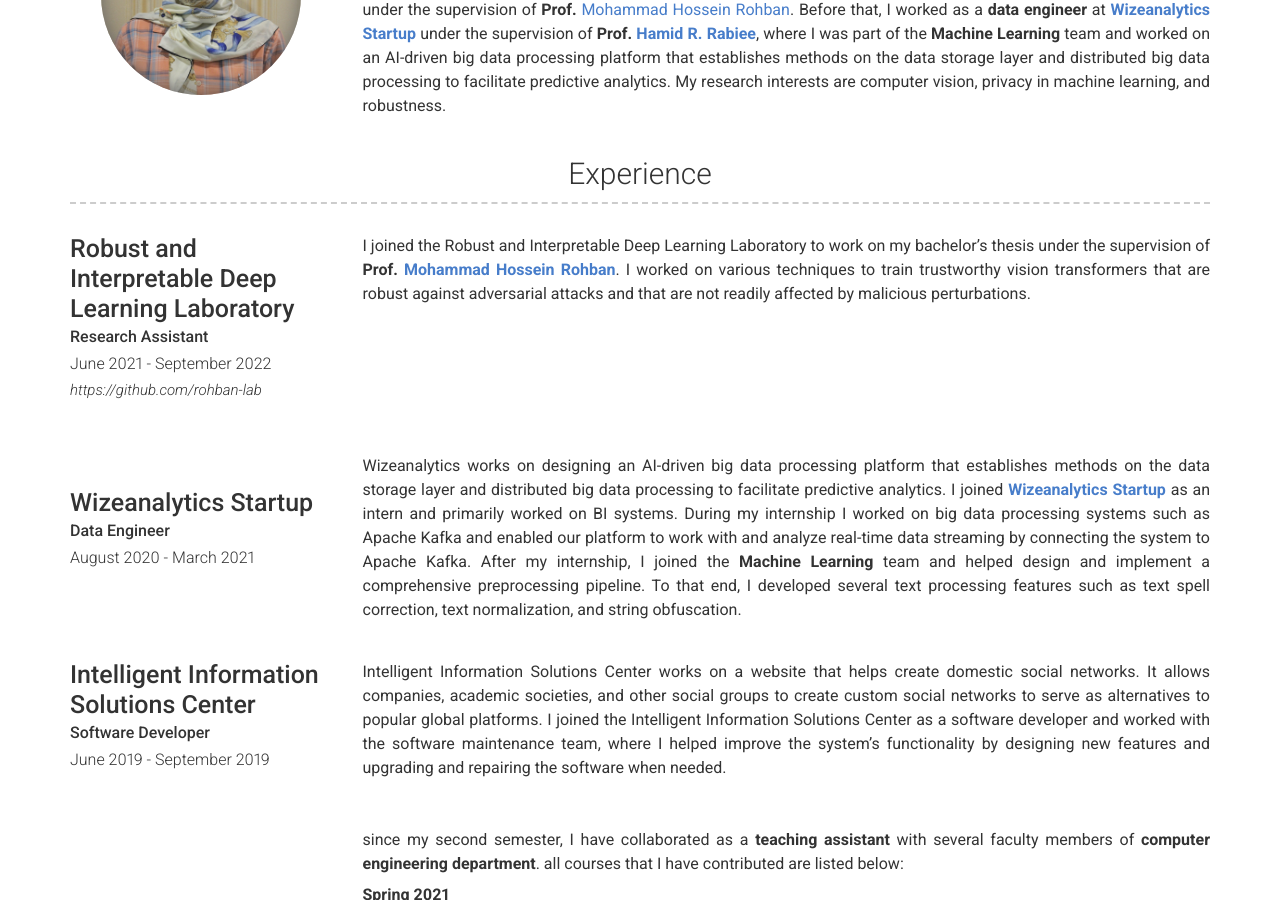
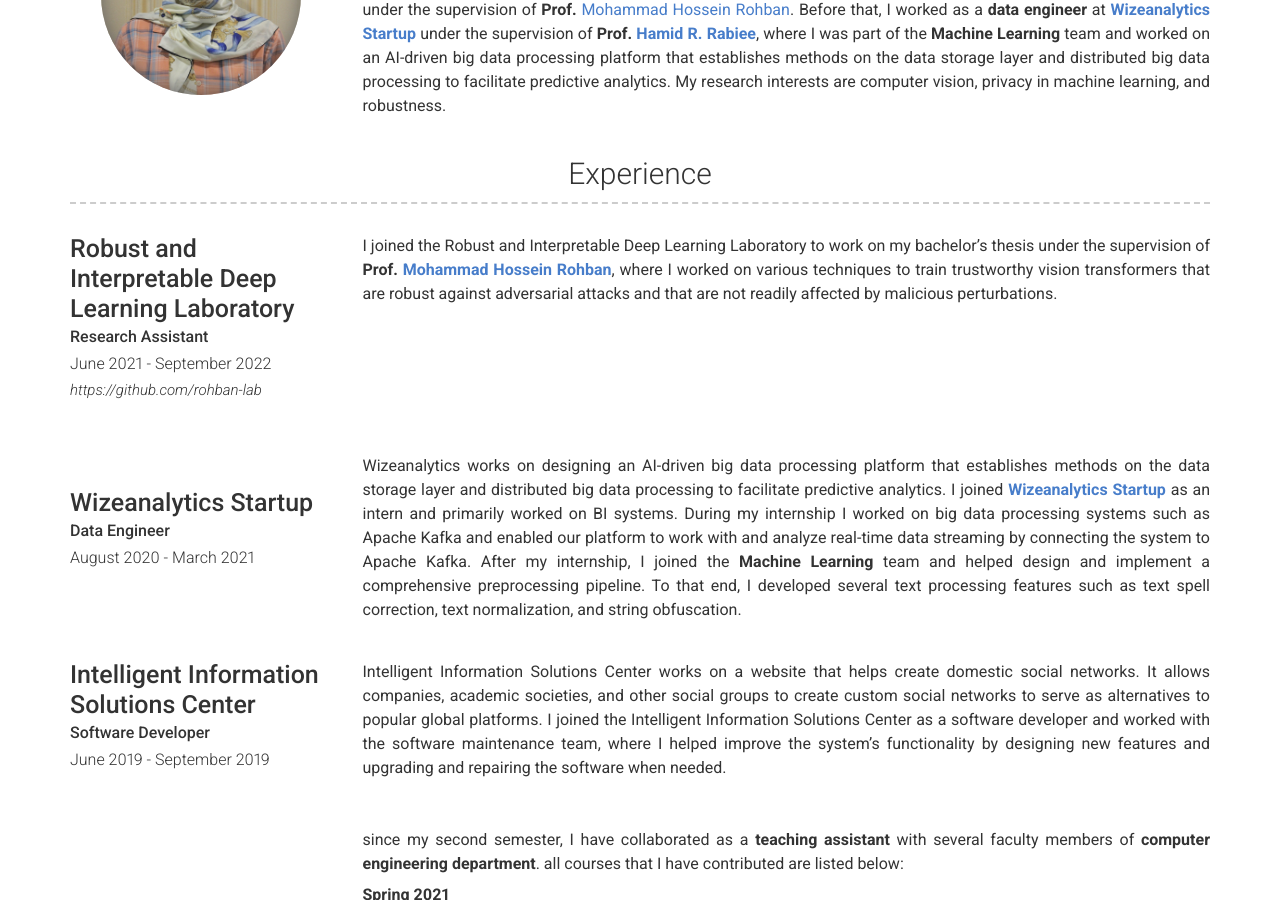
Before and after one commit to SabrinaMokhtari/sabrinamokhtari.github.io, a Jekyll site: the page built from index.md, in a window 1280 px wide and 900 px high, scrolled down 384 px. Built offline with Jekyll 4.4.1, drawn with Linux system fonts in a browser that asks for light colours; nearby versions of some CDN libraries.

Commit message:
Update _config.yml

```diff
--- a/_config.yml
+++ b/_config.yml
@@ -84,8 +84,8 @@ content:
         caption: June 2021 - September 2022
         link: https://github.com/rohban-lab
         description: |
-          I joined the Robust and Interpretable Deep Learning Laboratory to work on my bachelor's thesis under the supervision of **Prof.** [**Mohammad Hossein Rohban**](http://sharif.ir/~rohban/).
-          I worked on various techniques to train trustworthy vision transformers that are robust against adversarial attacks and that are not readily affected by malicious perturbations.
+          I joined the Robust and Interpretable Deep Learning Laboratory to work on my bachelor's thesis under the supervision of **Prof.** [**Mohammad Hossein Rohban**](http://sharif.ir/~rohban/),
+          where I worked on various techniques to train trustworthy vision transformers that are robust against adversarial attacks and that are not readily affected by malicious perturbations.
 
       - layout: left
         title: Wizeanalytics Startup
```
